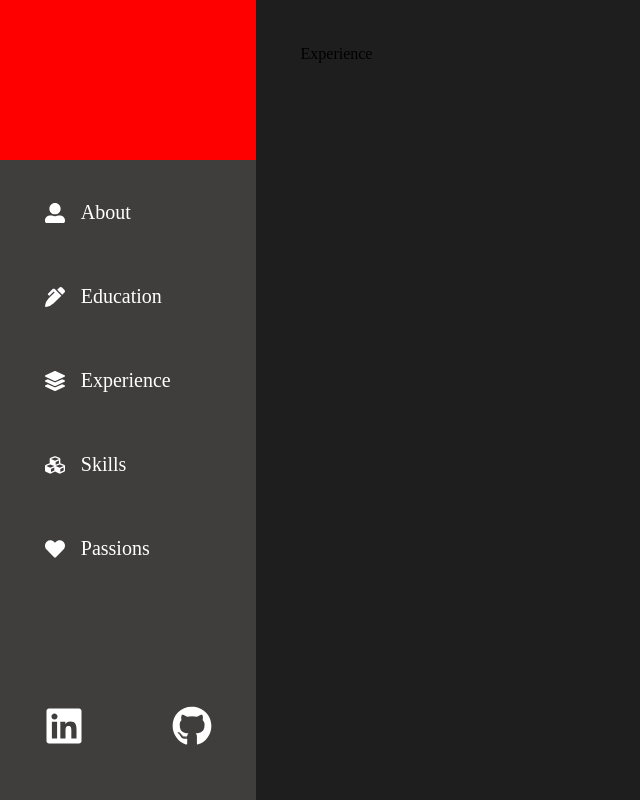
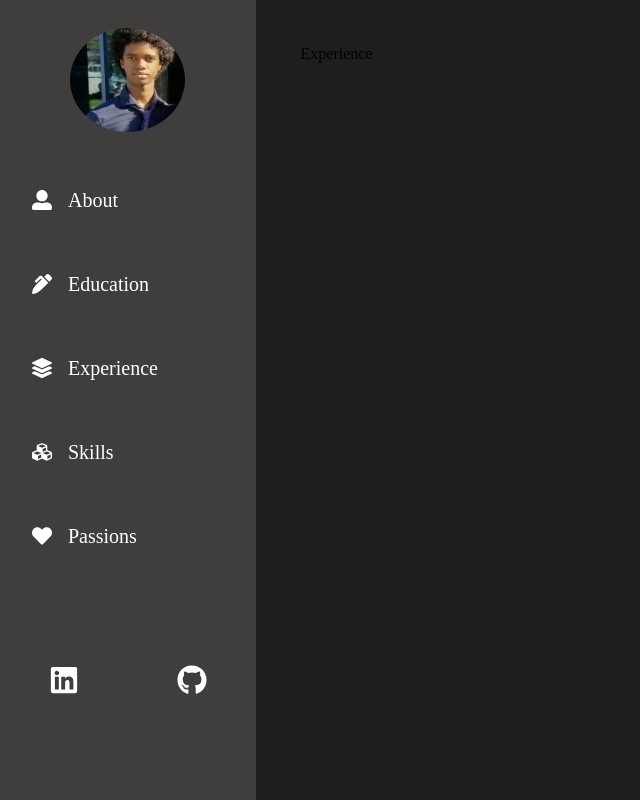
Before and after one commit to SamGuire/Portfolio, a React (Create React App) app: page /#/experience in a window 1280 px wide. Shown: the whole page, without its empty margins (0-640 px from the left). Built offline with nearby package versions, Linux system fonts and the light colour scheme.

Commit message:
Added profile pic, declaration file for image modules, color transition on hover

```diff
--- a/src/components/Sidebar/Sidebar.tsx
+++ b/src/components/Sidebar/Sidebar.tsx
@@ -1,16 +1,17 @@
-import React, { useState } from "react";
 import { Link } from "react-router-dom";
 import styled from "styled-components";
 
 import * as FaIcons from "react-icons/fa";
 
 import { SidebarData } from "./Sidebar.data";
+import profilepic from "../../assets/imgs/profile.jpeg";
 
 export default function Sidebar() {
   return (
-    <>
     <SidebarMenu>
-        <ProfilePic></ProfilePic>
+      <SidebarTop>
+        <ProfilePic src={profilepic} />
+      </SidebarTop>
       <Nav>
         {SidebarData.map((item, index) => {
           return (
@@ -24,39 +25,55 @@ export default function Sidebar() {
         })}
       </Nav>
       <Contact>
+        <LinkContainer>
           <ContactLinkItem href="google.com">
             <FaIcons.FaLinkedin />
           </ContactLinkItem>
+        </LinkContainer>
+        <LinkContainer>
           <ContactLinkItem href="https://github.com">
             <FaIcons.FaGithub />
           </ContactLinkItem>
+        </LinkContainer>
       </Contact>
     </SidebarMenu>
-    </>
   );
 }
 
+const LinkContainer = styled.div`
+  height: 100%;
+  width: 100%;
+  display: flex;
+  align-items: center;
+  justify-content: center;
+`;
 const Nav = styled.div`
   height: 60%;
-  padding: 5%;
 `;
-const ProfilePic = styled.div`
+const SidebarTop = styled.div`
   height: 20%;
   width: 100%;
-  background-color: red;
+  display: flex;
+  align-items: center;
+  justify-content: center;
+`;
+
+const ProfilePic = styled.img`
+  border-radius: 50%;
+  width: 45%;
+  height: 65%;
 `;
 const Contact = styled.div`
   display: flex;
   flex-direction: row;
-  height: 15%;
   justify-content: space-around;
+  height: 10%;
 `;
 const SidebarMenu = styled.div`
   width: 350px;
   height: 100vh;
   background-color: #403d3d;
   top: 0;
-  transition: 0.6s;
 `;
 
 const MenuItems = styled.li`
@@ -78,6 +95,7 @@ const MenuItemLinks = styled(Link)`
   width: 100%;
   height: 100%;
   color: #ffffff;
+  transition: background-color 0.5s ease;
   &:hover {
     background-color: #545353;
     color: #ffffff;
@@ -87,14 +105,16 @@ const MenuItemLinks = styled(Link)`
 const ContactLinkItem = styled.a`
   display: flex;
   align-items: center;
-  font-size: 40px;
+  font-size: 30px;
   text-decoration: none;
-  width: 100%;
-  height: 100%;
   color: #ffffff;
   justify-content: center;
+  transition: background-color 0.5s ease;
   &:hover {
     background-color: #545353;
     color: #ffffff;
   }
+  height: 50%;
+  border-radius: 50%;
+  width: 45%;
 `;
--- /dev/null
+++ b/src/declaration.d.ts
@@ -0,0 +1,2 @@
+declare module "*.jpg";
+declare module "*.jpeg";
```
Also changed, not shown: tsconfig.json (+2 -8 lines), src/assets/imgs/profile.jpeg (added). Lines whose indentation alone changed are shown as unchanged.
